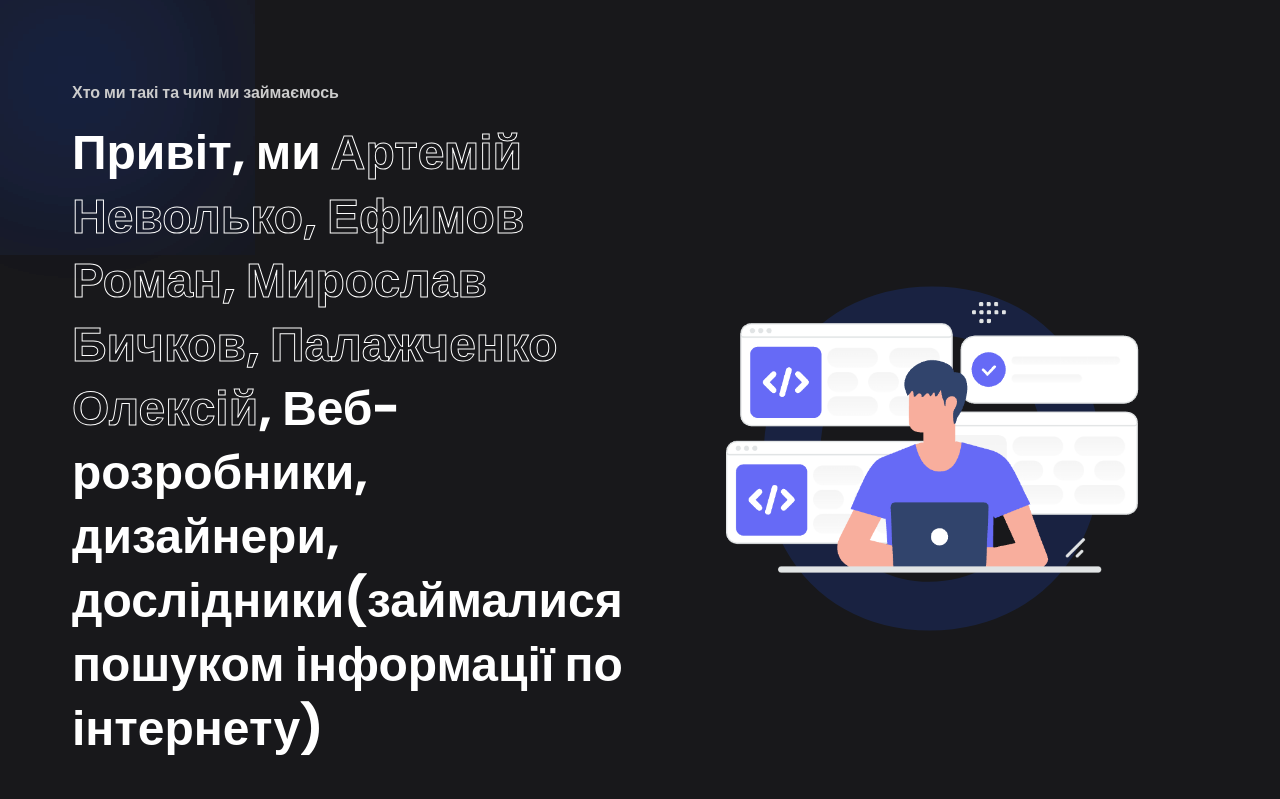
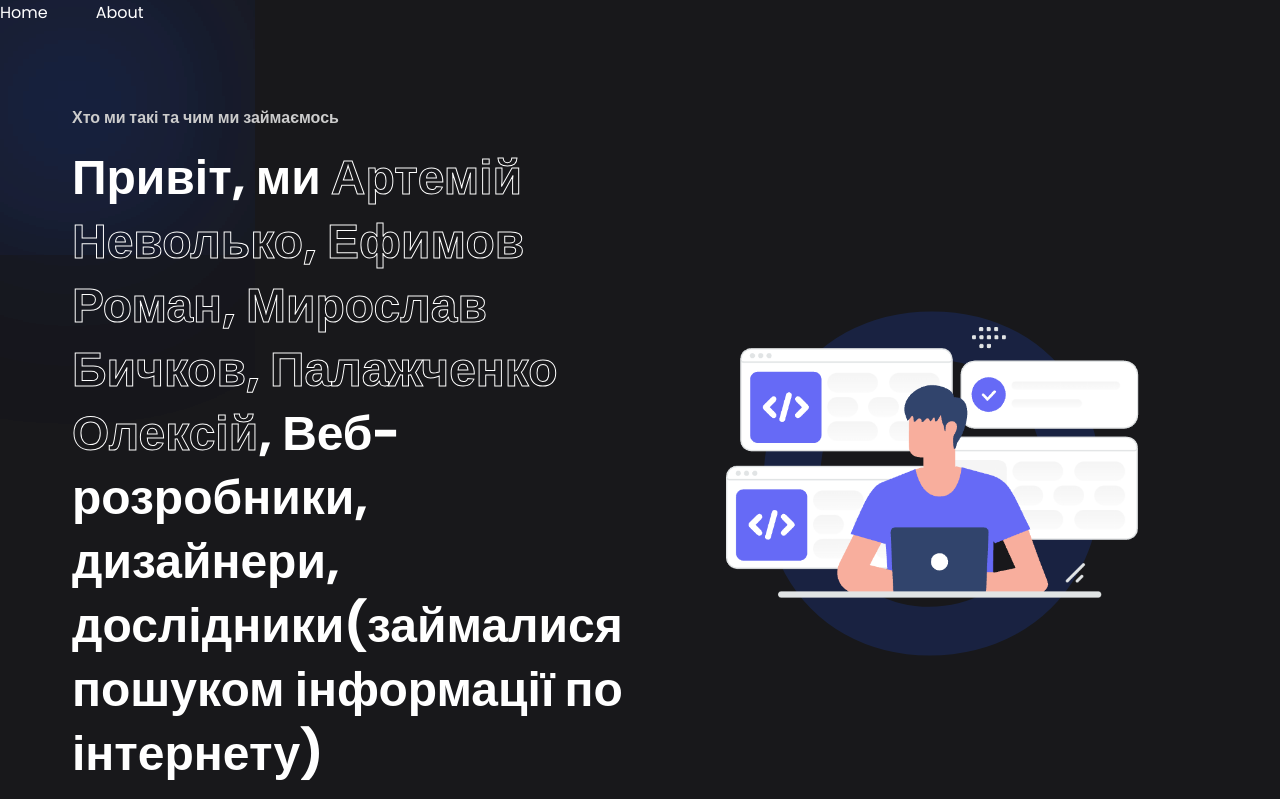
Before and after one commit to Ipgr/Ipgr.github.io, a plain HTML site: page authors.html in a window 1280 px wide. Shown: the top 799 px of the page. Drawn offline with nearby package versions, Linux system fonts and the light colour scheme.

Commit message:
Update authors.html

```diff
--- a/authors.html
+++ b/authors.html
@@ -7,7 +7,10 @@
     <link rel="stylesheet" href="style1.css">
     <title>Project lnz portfolio</title>
 </head>
-
+<ul class="nav-links">
+            <li class="link"><a href="index.html">Home</a></li>
+            <li id="link3" class="link"><a href="#">About</a></li>
+        </ul>
 <body>
 
     <header class="container">
```
